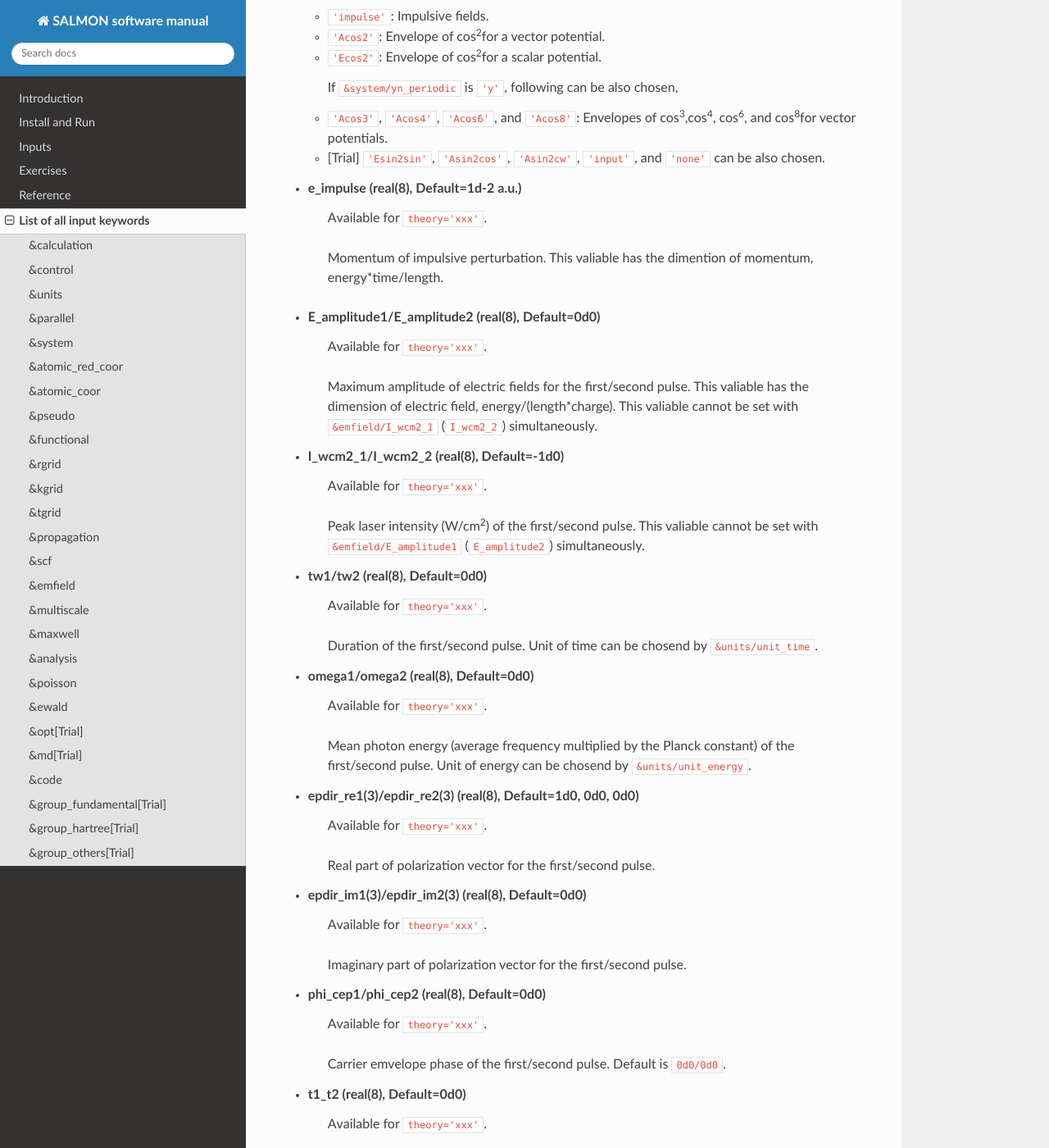
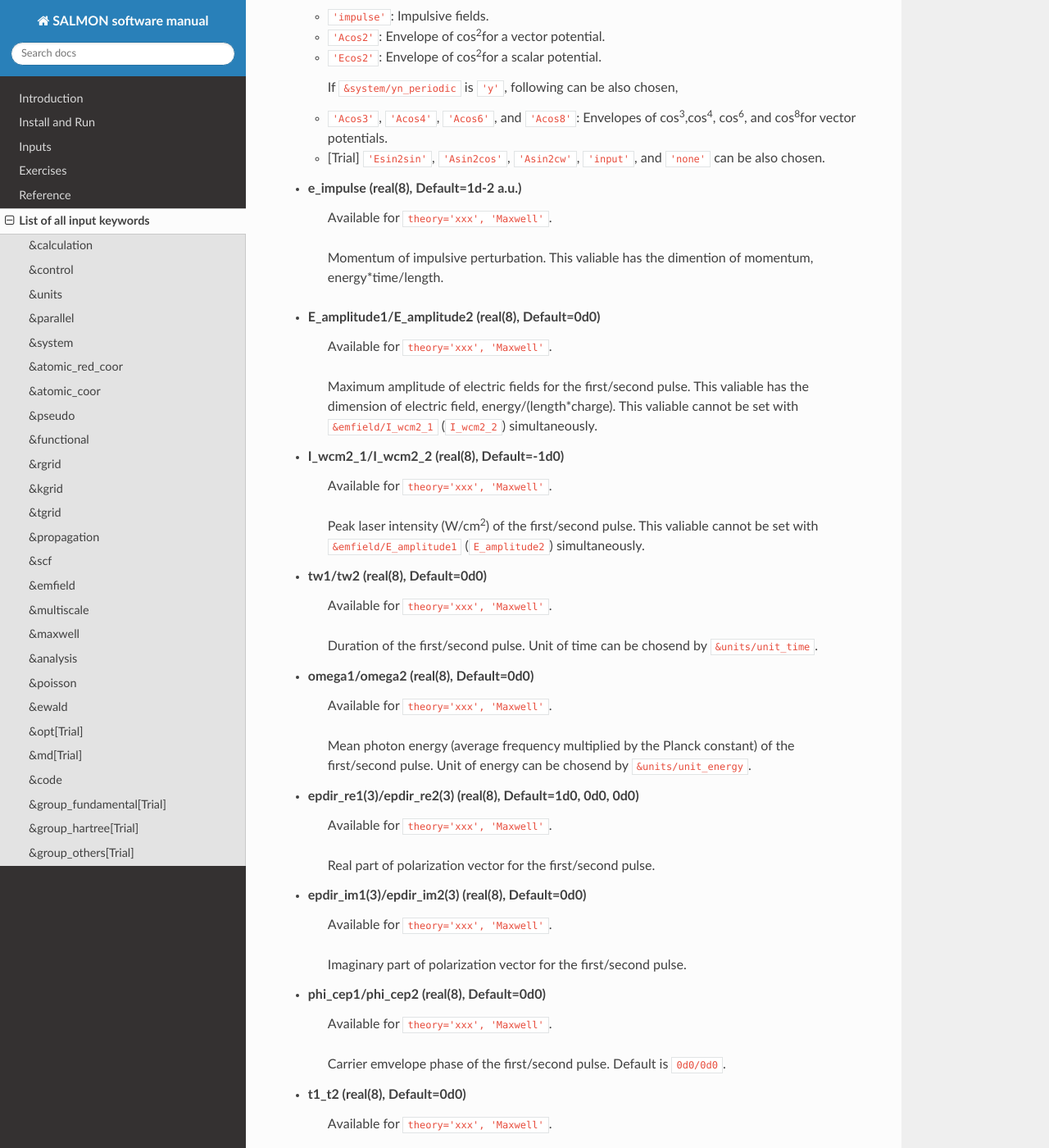
Before and after one commit to SALMON-TDDFT/SALMON-DOCS, a Sphinx documentation site: the page built from source/input_keyword_list.rst, in a window 1280 px wide and 1400 px high, scrolled down 14001 px. Shown: the whole window at 82% size. Built offline with Sphinx 7.4.7 and the Read the Docs theme 2.0.0, drawn with Linux system fonts in a browser that asks for light colours; formulas are drawn with MathJax 3; some of the changed text lies outside the part shown.

Commit message:
Update input_keyword_list.rst

```diff
--- a/source/input_keyword_list.rst
+++ b/source/input_keyword_list.rst
@@ -144,7 +144,7 @@ List of all input keywords
 -------
 
 - **yn_periodic** (character, Default='n')
-   | Available for ``theory='xxx'``.
+   | Available for ``theory='xxx', 'Maxwell'``.
    Dimension for periodic boundary condition.
    ``'n'`` is for isolated systems, and
    ``'y'`` is for solids.
@@ -522,13 +522,13 @@ Input for psudopotentials. Size of array (:) is equal to ``&system/nelem``.
 --------
 
 - **trans_longi** (character, Default='tr')
-   | Available for ``theory='xxx'``.
+   | Available for ``theory='xxx', 'Maxwell'``.
    | Old infomation: 3d
    Geometry of solid-state calculations.
    Transverse ``'tr'`` and longitudinal ``'lo'`` can be chosen.
 
 - **ae_shape1/ae_shape2** (character, Default='none')
-   | Available for ``theory='xxx'``.
+   | Available for ``theory='xxx', 'Maxwell'``.
    Shape of the first/second pulse.
 
   - ``'impulse'``: Impulsive fields.
@@ -542,7 +542,7 @@ Input for psudopotentials. Size of array (:) is equal to ``&system/nelem``.
 
 
 - **e_impulse** (real(8), Default=1d-2 a.u.)
-   | Available for ``theory='xxx'``.
+   | Available for ``theory='xxx', 'Maxwell'``.
    Momentum of impulsive perturbation.
    This valiable has the dimention of momentum, energy*time/length.
 
@@ -553,46 +553,46 @@ Input for psudopotentials. Size of array (:) is equal to ``&system/nelem``.
 ..
 
 - **E_amplitude1/E_amplitude2** (real(8), Default=0d0)
-   | Available for ``theory='xxx'``.
+   | Available for ``theory='xxx', 'Maxwell'``.
    Maximum amplitude of electric fields for the first/second pulse.
    This valiable has the dimension of electric field, energy/(length*charge).
    This valiable cannot be set with ``&emfield/I_wcm2_1`` (``I_wcm2_2``) simultaneously.
 
 - **I_wcm2_1/I_wcm2_2** (real(8), Default=-1d0)
-   | Available for ``theory='xxx'``.
+   | Available for ``theory='xxx', 'Maxwell'``.
    Peak laser intensity (W/cm\ :sup:`2`\) of the first/second pulse.
    This valiable cannot be set with ``&emfield/E_amplitude1`` (``E_amplitude2``) simultaneously.
 
 - **tw1/tw2** (real(8), Default=0d0)
-   | Available for ``theory='xxx'``.
+   | Available for ``theory='xxx', 'Maxwell'``.
    Duration of the first/second pulse. Unit of time can be chosend
    by ``&units/unit_time``.
 
 - **omega1/omega2** (real(8), Default=0d0)
-   | Available for ``theory='xxx'``.
+   | Available for ``theory='xxx', 'Maxwell'``.
    Mean photon energy (average frequency multiplied by the Planck constant) of the first/second pulse. Unit of energy can be chosend
    by ``&units/unit_energy``.
 
 - **epdir_re1(3)/epdir_re2(3)** (real(8), Default=1d0, 0d0, 0d0)
-   | Available for ``theory='xxx'``.
+   | Available for ``theory='xxx', 'Maxwell'``.
    Real part of polarization vector for the first/second pulse.
 
 - **epdir_im1(3)/epdir_im2(3)** (real(8), Default=0d0)
-   | Available for ``theory='xxx'``.
+   | Available for ``theory='xxx', 'Maxwell'``.
    Imaginary part of polarization vector for the first/second pulse.
 
 - **phi_cep1/phi_cep2** (real(8), Default=0d0)
-   | Available for ``theory='xxx'``.
+   | Available for ``theory='xxx', 'Maxwell'``.
    Carrier emvelope phase of the first/second pulse.
    Default is ``0d0/0d0``.
 
 - **t1_t2** (real(8), Default=0d0)
-   | Available for ``theory='xxx'``.
+   | Available for ``theory='xxx', 'Maxwell'``.
    Time-delay between the first and the second pulses.
    Unit of time can be chosen by ``&units/unit_time``.
 
 - **t1_start** (real(8), Default=0d0)
-   | Available for ``theory='xxx'``.
+   | Available for ``theory='xxx', 'Maxwell'``.
    | Old infomation: 3d
    Time-delay of the first pulse.
    Unit of time can be chosen by ``&units/unit_time``.
@@ -818,12 +818,12 @@ Input for psudopotentials. Size of array (:) is equal to ``&system/nelem``.
    (this is printed in ``SYSname``\_nex_atom.data).
 
 - **nenergy** (integer, Default=1000)
-   | Available for ``theory='xxx'``.
+   | Available for ``theory='xxx', 'Maxwell'``.
    Number of energy grids for frequency-domain analysis.
    This parameter is required when `'impulse'` is choosen in `&emfield/ae_shape1|2`.
 
 - **de** (real(8), Default=0.01d0 eV)
-   | Available for ``theory='xxx'``.
+   | Available for ``theory='xxx', 'Maxwell'``.
    Energy spacing for analysis.
    Unit of energy can be chosen by ``&units/unit_energy``
    This parameter is required when `'impulse'` is choosen in `&emfield/ae_shape1|2`.
```
